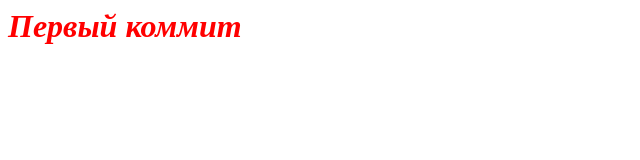
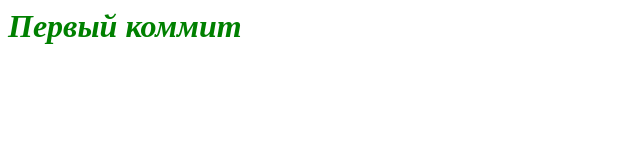
Before and after one commit to DonGenaro661/first-project, a plain HTML site: page index.html in a window 1280 px wide. Shown: the whole page, without its empty margins (0-640 px from the left). Drawn offline with Linux system fonts and the light colour scheme.

Commit message:
мой второй коммит зеленый

```diff
--- a/index.html
+++ b/index.html
@@ -1,6 +1,6 @@
 <html lang="ru">
     <head>
-        <title>Первый коммит</title>
+        <title>Второй коммит</title>
         <meta charset="utf-8">
         <link rel="stylesheet" href="style.css">
 
--- a/style.css
+++ b/style.css
@@ -1,4 +1,5 @@
 h1 {
     font-style: italic;
-    color: red;
+    color: green;
+
 }
```
